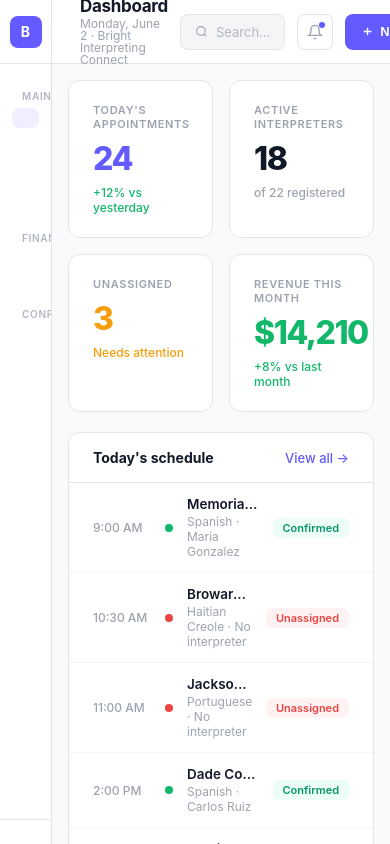
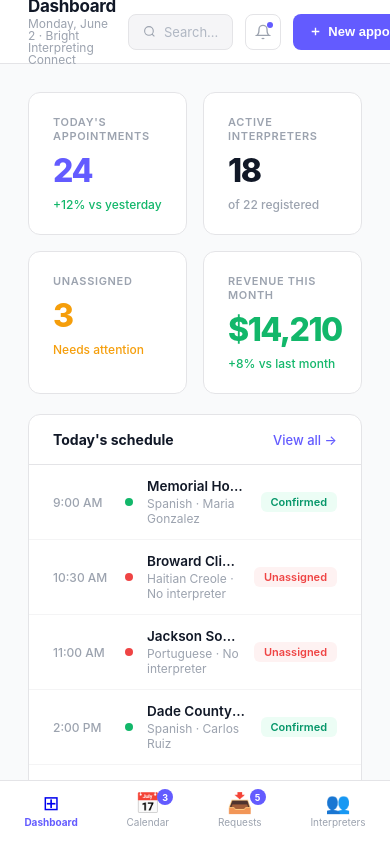
Before and after one commit to GuillermoEstefanPuello/bic-platform-demo, a Next.js app: page /admin in a window 390 px wide. Built offline with nearby package versions, Linux system fonts and the light colour scheme.

Commit message:
fix: mobile responsive — bottom nav + hide sidebar on mobile

```diff
--- a/src/app/(dashboard)/admin/page.tsx
+++ b/src/app/(dashboard)/admin/page.tsx
@@ -45,7 +45,7 @@ export default function AdminDashboard() {
         <main style={{ flex: 1, overflowY: 'auto', padding: '28px', display: 'flex', flexDirection: 'column', gap: '20px' }}>
 
           {/* KPIs */}
-          <div style={{ display: 'grid', gridTemplateColumns: 'repeat(4, 1fr)', gap: '16px' }}>
+          <div style={{ display: 'grid', gridTemplateColumns: 'repeat(4, 1fr)', gap: '16px' }} className="bic-kpis">
             {[
               { label: "Today's appointments", value: s.todayAppointments,          color: '#635bff', trend: '+12% vs yesterday', trendColor: '#12b76a' },
               { label: 'Active interpreters',  value: s.activeInterpreters,          color: '#111827', trend: 'of 22 registered',   trendColor: '#9ca3af' },
@@ -61,7 +61,7 @@ export default function AdminDashboard() {
           </div>
 
           {/* Main grid */}
-          <div style={{ display: 'grid', gridTemplateColumns: '1.5fr 1fr', gap: '16px' }}>
+          <div style={{ display: 'grid', gridTemplateColumns: '1.5fr 1fr', gap: '16px' }} className="bic-main-grid">
 
             {/* Appointments */}
             <div style={CARD}>
--- a/src/app/globals.css
+++ b/src/app/globals.css
@@ -13,49 +13,34 @@ html, body {
   -webkit-font-smoothing: antialiased;
 }
 
-/* Responsive sidebar */
 @media (max-width: 768px) {
-  aside {
-    width: 64px !important;
-    min-width: 64px !important;
-  }
-
-  aside span,
-  aside .sb-name,
-  aside div > div:last-child,
-  aside nav div > a > span:first-child,
-  aside > div:last-child > div > div:last-child {
+  /* Ocultar sidebar desktop */
+  .bic-sidebar {
     display: none !important;
   }
 
-  aside nav a {
-    justify-content: center !important;
-    padding: 10px !important;
+  /* Mostrar bottom nav */
+  .bic-bottom-nav {
+    display: block !important;
   }
 
-  aside > div:first-child {
-    justify-content: center !important;
-    padding: 0 !important;
-  }
-}
-
-@media (max-width: 480px) {
-  aside {
-    width: 52px !important;
-    min-width: 52px !important;
+  /* Padding bottom para que el contenido no quede bajo el nav */
+  main {
+    padding-bottom: 80px !important;
   }
 
-  main {
-    padding: 16px !important;
-  }
-
-  /* KPI grid — 2 columnas en móvil */
-  main > div:first-child {
+  /* KPIs — 2 columnas en móvil */
+  .bic-kpis {
     grid-template-columns: repeat(2, 1fr) !important;
   }
 
-  /* Main grid — una columna en móvil */
-  main > div:nth-child(2) {
+  /* Grid principal — una columna en móvil */
+  .bic-main-grid {
     grid-template-columns: 1fr !important;
   }
+
+  /* Topbar compacto */
+  .bic-topbar-search {
+    display: none !important;
+  }
 }
--- a/src/components/layout/Sidebar.tsx
+++ b/src/components/layout/Sidebar.tsx
@@ -11,32 +11,33 @@ interface NavItem {
   href: string
   group: string
   badge?: number
+  icon: string
 }
 
 const NAV: Record<string, NavItem[]> = {
   admin: [
-    { label: 'Dashboard',    href: '/admin',              group: 'Main' },
-    { label: 'Calendar',     href: '/admin/calendar',     group: 'Main',    badge: 3 },
-    { label: 'Requests',     href: '/admin/requests',     group: 'Main',    badge: 5 },
-    { label: 'Interpreters', href: '/admin/interpreters', group: 'Main' },
-    { label: 'Clients',      href: '/admin/clients',      group: 'Main' },
-    { label: 'Billing',      href: '/admin/billing',      group: 'Finance' },
-    { label: 'Reports',      href: '/admin/reports',      group: 'Finance' },
-    { label: 'Integrations', href: '/admin/integrations', group: 'Config' },
-    { label: 'Settings',     href: '/admin/settings',     group: 'Config' },
+    { label: 'Dashboard',    href: '/admin',              group: 'Main',    icon: '⊞' },
+    { label: 'Calendar',     href: '/admin/calendar',     group: 'Main',    icon: '📅', badge: 3 },
+    { label: 'Requests',     href: '/admin/requests',     group: 'Main',    icon: '📥', badge: 5 },
+    { label: 'Interpreters', href: '/admin/interpreters', group: 'Main',    icon: '👥' },
+    { label: 'Clients',      href: '/admin/clients',      group: 'Main',    icon: '🏢' },
+    { label: 'Billing',      href: '/admin/billing',      group: 'Finance', icon: '💳' },
+    { label: 'Reports',      href: '/admin/reports',      group: 'Finance', icon: '📊' },
+    { label: 'Integrations', href: '/admin/integrations', group: 'Config',  icon: '🔌' },
+    { label: 'Settings',     href: '/admin/settings',     group: 'Config',  icon: '⚙️' },
   ],
   client: [
-    { label: 'Overview',    href: '/client',          group: 'Main' },
-    { label: 'New Request', href: '/client/requests', group: 'Main' },
-    { label: 'History',     href: '/client/history',  group: 'Main' },
-    { label: 'Settings',    href: '/client/settings', group: 'Main' },
+    { label: 'Overview',     href: '/client',          group: 'Main', icon: '⊞' },
+    { label: 'New Request',  href: '/client/requests', group: 'Main', icon: '➕' },
+    { label: 'History',      href: '/client/history',  group: 'Main', icon: '🕐' },
+    { label: 'Settings',     href: '/client/settings', group: 'Main', icon: '⚙️' },
   ],
   interpreter: [
-    { label: 'My Schedule', href: '/interpreter',          group: 'Main', badge: 2 },
-    { label: 'Find Jobs',   href: '/interpreter/jobs',     group: 'Main', badge: 5 },
-    { label: 'Earnings',    href: '/interpreter/earnings', group: 'Main' },
-    { label: 'Profile',     href: '/interpreter/profile',  group: 'Main' },
-    { label: 'Settings',    href: '/interpreter/settings', group: 'Main' },
+    { label: 'My Schedule', href: '/interpreter',          group: 'Main', icon: '📋', badge: 2 },
+    { label: 'Find Jobs',   href: '/interpreter/jobs',     group: 'Main', icon: '🔍', badge: 5 },
+    { label: 'Earnings',    href: '/interpreter/earnings', group: 'Main', icon: '💰' },
+    { label: 'Profile',     href: '/interpreter/profile',  group: 'Main', icon: '👤' },
+    { label: 'Settings',    href: '/interpreter/settings', group: 'Main', icon: '⚙️' },
   ],
 }
 
@@ -51,15 +52,16 @@ export function Sidebar({ role }: { role: 'admin' | 'client' | 'interpreter' })
   const items    = NAV[role]
   const meta     = META[role]
   const groups   = [...new Set(items.map(i => i.group))]
+  const mainItems = items.filter(i => i.group === 'Main').slice(0, 4)
 
   return (
-    <aside style={{
+    <>
+      {/* ── DESKTOP SIDEBAR ── */}
+      <aside className="bic-sidebar" style={{
         width: '220px', flexShrink: 0, background: '#fff',
         borderRight: '1.5px solid #e4e4e7', display: 'flex',
         flexDirection: 'column', height: '100vh', position: 'sticky', top: 0,
       }}>
-
-      {/* Brand — misma altura que Topbar: 64px */}
         <div style={{
           height: '64px', padding: '0 20px',
           borderBottom: '1.5px solid #e4e4e7',
@@ -76,7 +78,6 @@ export function Sidebar({ role }: { role: 'admin' | 'client' | 'interpreter' })
           </span>
         </div>
 
-      {/* Nav */}
         <nav style={{ flex: 1, padding: '12px', overflowY: 'auto' }}>
           {groups.map(group => (
             <div key={group}>
@@ -85,7 +86,6 @@ export function Sidebar({ role }: { role: 'admin' | 'client' | 'interpreter' })
                 textTransform: 'uppercase', letterSpacing: '0.7px',
                 padding: '14px 10px 6px',
               }}>{group}</div>
-
               {items.filter(i => i.group === group).map(item => {
                 const active = pathname === item.href
                 return (
@@ -118,7 +118,6 @@ export function Sidebar({ role }: { role: 'admin' | 'client' | 'interpreter' })
           ))}
         </nav>
 
-      {/* User footer */}
         <div style={{ padding: '12px', borderTop: '1.5px solid #e4e4e7' }}>
           <div style={{
             display: 'flex', alignItems: 'center', gap: '10px',
@@ -139,7 +138,43 @@ export function Sidebar({ role }: { role: 'admin' | 'client' | 'interpreter' })
             </div>
           </div>
         </div>
+      </aside>
 
-    </aside>
+      {/* ── MOBILE BOTTOM NAV ── */}
+      <nav className="bic-bottom-nav" style={{
+        display: 'none',
+        position: 'fixed', bottom: 0, left: 0, right: 0, zIndex: 100,
+        background: '#fff', borderTop: '1.5px solid #e4e4e7',
+        padding: '8px 0 12px',
+      }}>
+        <div style={{ display: 'flex', justifyContent: 'space-around', alignItems: 'center' }}>
+          {mainItems.map(item => {
+            const active = pathname === item.href
+            return (
+              <Link key={item.href} href={item.href} style={{
+                display: 'flex', flexDirection: 'column', alignItems: 'center',
+                gap: '3px', textDecoration: 'none', padding: '4px 12px',
+                position: 'relative',
+              }}>
+                <span style={{ fontSize: '20px', lineHeight: 1 }}>{item.icon}</span>
+                <span style={{
+                  fontSize: '10px', fontWeight: active ? 700 : 400,
+                  color: active ? '#635bff' : '#9ca3af',
+                }}>{item.label}</span>
+                {item.badge && (
+                  <span style={{
+                    position: 'absolute', top: 0, right: '8px',
+                    width: '16px', height: '16px', borderRadius: '50%',
+                    background: '#635bff', color: '#fff',
+                    fontSize: '9px', fontWeight: 700,
+                    display: 'flex', alignItems: 'center', justifyContent: 'center',
+                  }}>{item.badge}</span>
+                )}
+              </Link>
+            )
+          })}
+        </div>
+      </nav>
+    </>
   )
 }
```
Lines whose indentation alone changed are shown as unchanged.
